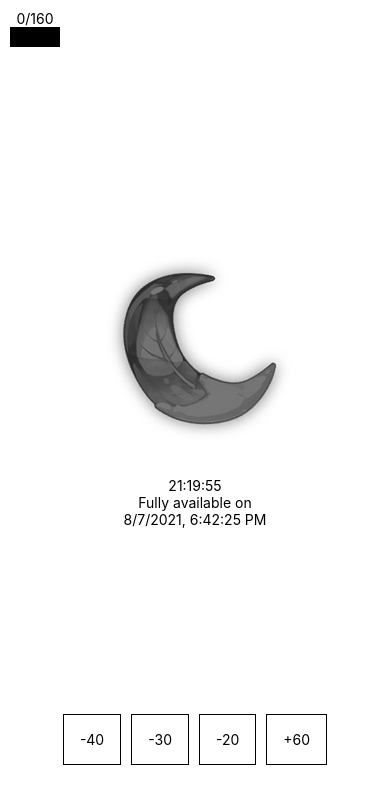
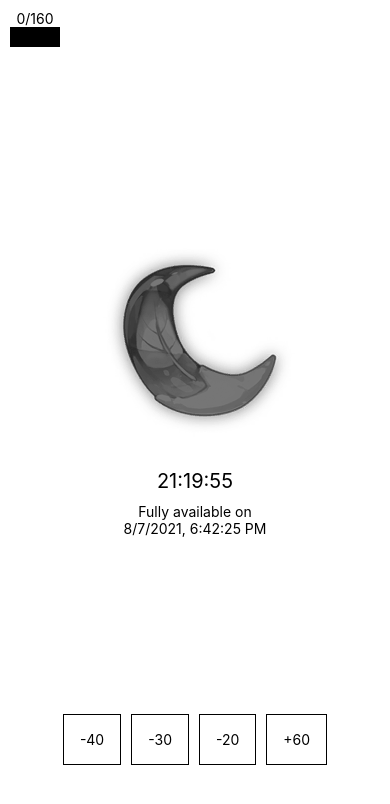
Before and after one commit to coding-nerfilio/ResinImpact, a React Native app: screen / in a window 390 px wide. Shown: the top 804 px of the page. Built offline with nearby package versions, Linux system fonts and the light colour scheme.

Commit message:
Text styling

```diff
--- a/src/components/TimeCounter.js
+++ b/src/components/TimeCounter.js
@@ -11,7 +11,7 @@ const TimeCounter = ({seconds}) => {
 
   return (
     <View style={{alignItems: 'center'}}>
-      <Text>
+      <Text style={{fontSize: 20, marginBottom: 10}}>
         {timeLeft.hours + ':' + timeLeft.minutes + ':' + timeLeft.seconds}
       </Text>
       <Text>Fully available on</Text>
```
